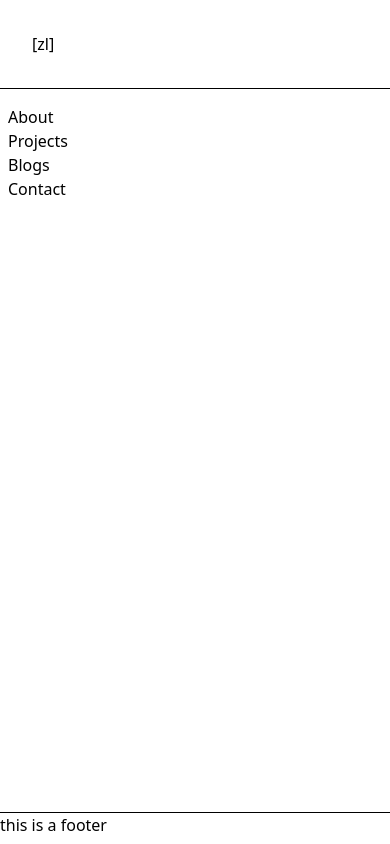
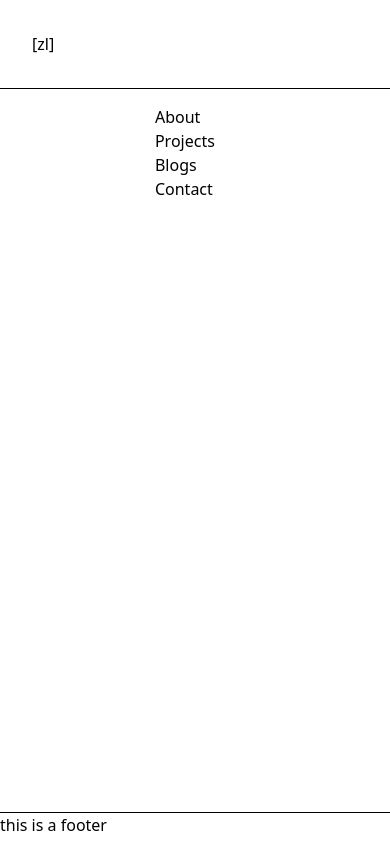
Before and after one commit to zlrkw11/zl-v2, a Next.js app: page / in a window 390 px wide. Built offline with nearby package versions, Linux system fonts and the light colour scheme.

Commit message:
responsive

```diff
--- a/app/page.tsx
+++ b/app/page.tsx
@@ -3,7 +3,7 @@ export default function Home() {
   return (
     <div className="">
       <h1 id="home-title" className=""></h1>
-      <div className="ml-2">
+      <div className="ml-2 flex justify-center md:justify-normal">
         <ul className="">
           <li className="group relative underline-offset-4">
             <Link href="/about">
```
